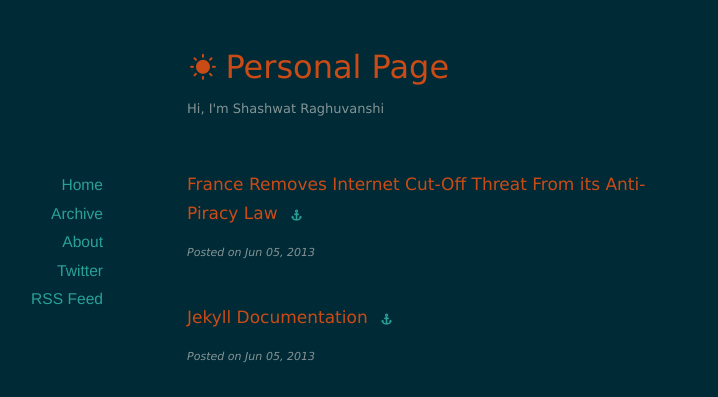
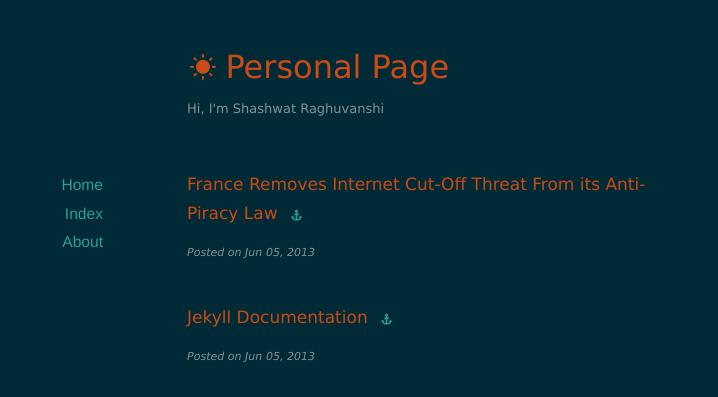
Before and after one commit to shashwat-r/shashwat-r.github.io, a Jekyll site: the page built from index.html, in a window 1280 px wide. Shown: the top 397 px of the page, without its empty margins (203-921 px from the left). Built offline with Jekyll 4.4.1, drawn with Linux system fonts in a browser that asks for light colours; nearby versions of some CDN libraries; the list of posts is cut into pages by our own code.

Commit message:
remove twitter link

```diff
--- a/_layouts/default.html
+++ b/_layouts/default.html
@@ -20,10 +20,8 @@
       <nav>
         <ul>
           <li><a href="/">Home</a></li>
-          <li><a href="/archives">Archive</a></li>
+          <li><a href="/_post_index">Index</a></li>
           <li><a href="/about">About</a></li>
-          <li><a href="http://twitter.com/redwall_hp">Twitter</a></li>
-          <li><a href="/feed.xml">RSS Feed</a></li>
         </ul>
       </nav>
     </div>
```
